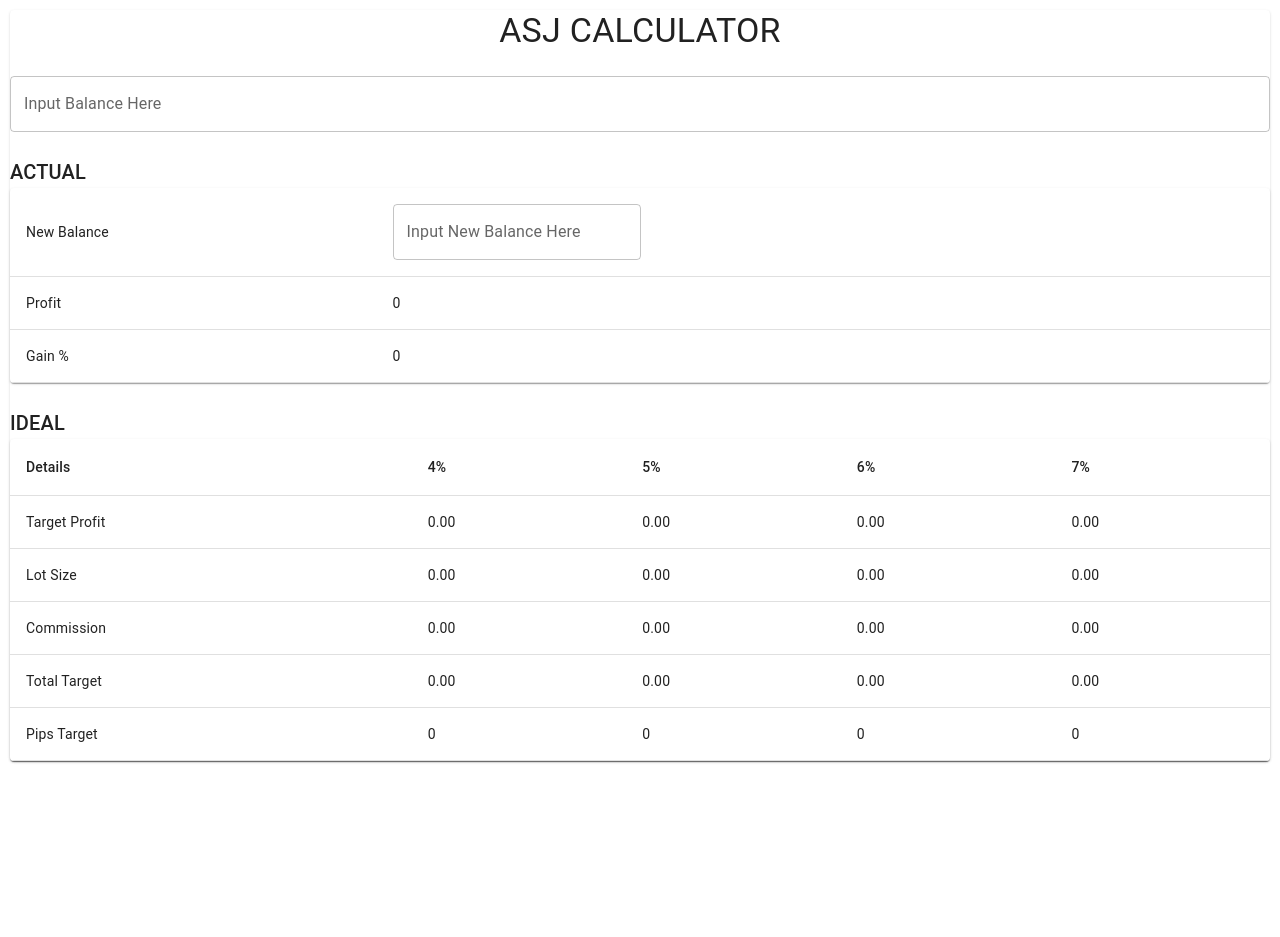
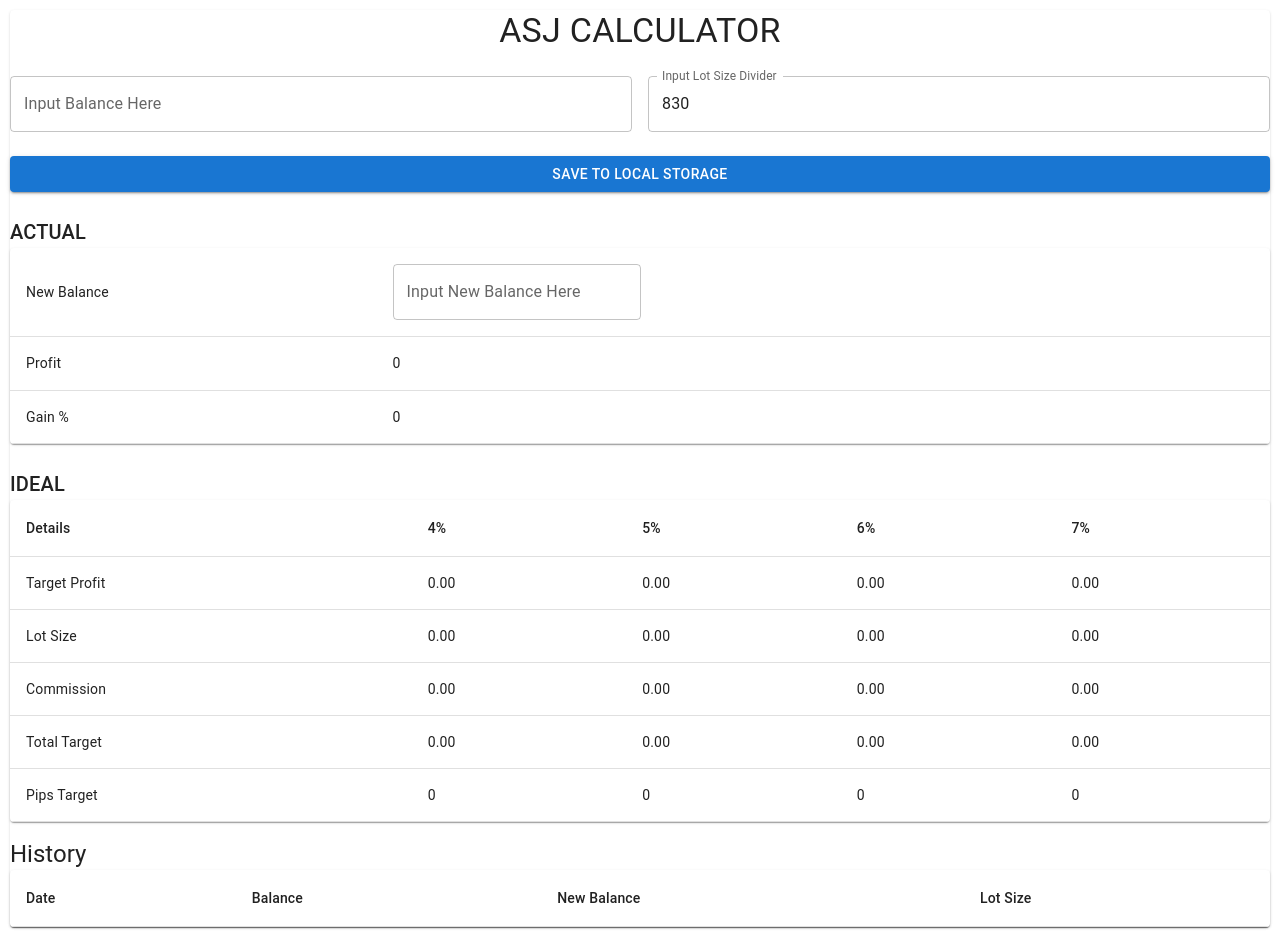
Before and after one commit to kjckangleon/asj-calculator, a React (Create React App) app: page / in a window 1280 px wide. Before the commit the page ends 800 px from the top, so only its background shows below. Built offline with nearby package versions, Linux system fonts and the light colour scheme.

Commit message:
Implement local history

```diff
--- a/src/components/Calculator.js
+++ b/src/components/Calculator.js
@@ -1,55 +1,91 @@
-import React, { useEffect, useState } from 'react';
-import { Stack, Typography, TextField, Paper, Table, TableContainer, TableBody, TableCell, TableRow, TableHead } from '@mui/material';
+import React, { useEffect, useState } from "react";
+import {
+  Stack,
+  Typography,
+  TextField,
+  Paper,
+  Table,
+  TableContainer,
+  TableBody,
+  TableCell,
+  TableRow,
+  TableHead,
+  Button,
+} from "@mui/material";
 
 const Calculator = () => {
-  const [value, setValue] = useState('');
+  const [value, setValue] = useState("");
   const [lotSizeValue, setLotSizeValue] = useState(0);
   const [commissionValue, setCommissionValue] = useState(0);
-  const [newBalance, setNewBalance] = useState('');
+  const [newBalance, setNewBalance] = useState("");
+  const [lotSizeDivider, setLotSizeDivder] = useState(830);
+  const [localHistory, setLocalHistory] = useState([]);
 
   useEffect(() => {
-    const finalValue = Number((value/830).toString().match(/^\d+(?:\.\d{0,2})?/));
+    const finalValue = Number(
+      (value / lotSizeDivider).toString().match(/^\d+(?:\.\d{0,2})?/)
+    );
     setLotSizeValue(finalValue);
-  },[value])
+  }, [value, lotSizeDivider]);
+
+  useEffect(() => {}, [lotSizeDivider]);
 
   useEffect(() => {
-    setCommissionValue(lotSizeValue*30);
-  },[lotSizeValue])
-
+    setCommissionValue(lotSizeValue * 30);
+  }, [lotSizeValue]);
 
   const handleChange = (e) => {
     const newValue = e.target.value;
-    setValue(newValue);
-  }
+    const name = e.target.name;
+    if (name === "lotSize") {
+      setLotSizeDivder(newValue);
+    } else {
+      setValue(newValue);
+    }
+  };
+
+  useEffect(() => {
+    getLocalStorageData();
+  }, []);
+
+  const getLocalStorageData = () => {
+    const history = localStorage.getItem("history");
+
+    if (history != null) {
+      const a = JSON.parse(history);
+
+      setLocalHistory(a);
+    }
+  };
 
   const handleChangeNewBalance = (e) => {
     const newValue = e.target.value;
     setNewBalance(newValue);
-  }
+  };
 
   const targetProfit = () => {
     return (
       <TableRow>
         <TableCell>Target Profit</TableCell>
-        <TableCell>{(value*0.04).toFixed(2)}</TableCell>
-        <TableCell>{(value*0.05).toFixed(2)}</TableCell>
-        <TableCell>{(value*0.06).toFixed(2)}</TableCell>
-        <TableCell>{(value*0.07).toFixed(2)}</TableCell>
+        <TableCell>{(value * 0.04).toFixed(2)}</TableCell>
+        <TableCell>{(value * 0.05).toFixed(2)}</TableCell>
+        <TableCell>{(value * 0.06).toFixed(2)}</TableCell>
+        <TableCell>{(value * 0.07).toFixed(2)}</TableCell>
       </TableRow>
-    )
-  }
+    );
+  };
 
   const lotSize = () => {
     return (
       <TableRow>
         <TableCell>Lot Size</TableCell>
-        <TableCell>{(lotSizeValue).toFixed(2)}</TableCell>
-        <TableCell>{(lotSizeValue).toFixed(2)}</TableCell>
-        <TableCell>{(lotSizeValue).toFixed(2)}</TableCell>
-        <TableCell>{(lotSizeValue).toFixed(2)}</TableCell>
+        <TableCell>{lotSizeValue.toFixed(2)}</TableCell>
+        <TableCell>{lotSizeValue.toFixed(2)}</TableCell>
+        <TableCell>{lotSizeValue.toFixed(2)}</TableCell>
+        <TableCell>{lotSizeValue.toFixed(2)}</TableCell>
       </TableRow>
-    )
-  }
+    );
+  };
 
   const commision = () => {
     return (
@@ -60,8 +96,8 @@ const Calculator = () => {
         <TableCell>{commissionValue.toFixed(2)}</TableCell>
         <TableCell>{commissionValue.toFixed(2)}</TableCell>
       </TableRow>
-    )
-  }
+    );
+  };
 
   const totalTarget = () => {
     return (
@@ -72,8 +108,8 @@ const Calculator = () => {
         <TableCell>{calculateTotal(0.06)}</TableCell>
         <TableCell>{calculateTotal(0.07)}</TableCell>
       </TableRow>
-    )
-  }
+    );
+  };
 
   const pipsTarget = () => {
     return (
@@ -84,34 +120,95 @@ const Calculator = () => {
         <TableCell>{calculateTotal(0.06, true)}</TableCell>
         <TableCell>{calculateTotal(0.07, true)}</TableCell>
       </TableRow>
-    )
-  }
+    );
+  };
 
   const calculateTotal = (percentage, isPipsTarget) => {
-    const finalValue = (percentage * value) + commissionValue;
-    return isPipsTarget ? Number((finalValue/lotSizeValue).toString().match(/^\d+(?:\.\d{0,2})?/)) : finalValue.toFixed(2);
-  }
+    const finalValue = percentage * value + commissionValue;
+    return isPipsTarget
+      ? Number(
+          (finalValue / lotSizeValue).toString().match(/^\d+(?:\.\d{0,2})?/)
+        )
+      : finalValue.toFixed(2);
+  };
+
+  const saveToLocalStorage = () => {
+    const date = new Date();
+    const item = localStorage.getItem("history");
+
+    if (item == null) {
+      localStorage.setItem("history", JSON.stringify([]));
+    }
+
+    const history = localStorage.getItem("history");
+
+    const a = JSON.parse(history);
+    let c = a;
+    const q = {
+      date: date,
+      balance: value,
+      newBalance: newBalance,
+      lotSize: lotSizeDivider,
+    };
+    c.push(q);
+    const d = JSON.stringify(c);
+    localStorage.setItem("history", d);
+    getLocalStorageData();
+  };
+
+  const convertDate = (value) => {
+    const a = new Date(value);
+    const b = `${a.getMonth()}-${a.getDate()}-${a.getFullYear()} ${a.getHours()}:${a.getMinutes()}`;
+
+    return b;
+  };
+
+  const loadData = (value) => {
+    setLotSizeDivder(value.lotSize);
+    setValue(value.balance);
+    setNewBalance(value.newBalance);
+  };
 
   return (
-    <Paper sx={{
-      minHeight: '500px',
-      margin: '10px'
-    }}>
+    <Paper
+      sx={{
+        minHeight: "500px",
+        margin: "10px",
+      }}
+    >
       <Stack direction="column" spacing={3}>
-        <Stack alignItems='center'>
-          <Typography variant='h4'>ASJ CALCULATOR</Typography>
+        <Stack alignItems="center">
+          <Typography variant="h4">ASJ CALCULATOR</Typography>
         </Stack>
-        <Stack>
+        <Stack direction="row" spacing={2}>
           <TextField
             id="current-balance"
+            name="balance"
             type="number"
             value={value}
             onChange={handleChange}
-            label="Input Balance Here"/>
+            label="Input Balance Here"
+            fullWidth
+          />
+          <TextField
+            id="current-balance"
+            name="lotSize"
+            type="number"
+            value={lotSizeDivider}
+            onChange={handleChange}
+            label="Input Lot Size Divider "
+            fullWidth
+          />
         </Stack>
         <Stack>
+          <Button variant="contained" onClick={saveToLocalStorage}>
+            Save to local storage
+          </Button>
+        </Stack>
+
+        <Stack>
           <Stack>
-            <Typography variant='h6'>ACTUAL</Typography>
+            <Typography variant="h6">ACTUAL</Typography>
           </Stack>
           <TableContainer component={Paper}>
             <Table>
@@ -124,8 +221,9 @@ const Calculator = () => {
                       type="number"
                       value={newBalance}
                       onChange={handleChangeNewBalance}
-                      label="Input New Balance Here"/>
-                    </TableCell>
+                      label="Input New Balance Here"
+                    />
+                  </TableCell>
                 </TableRow>
                 <TableRow>
                   <TableCell>Profit</TableCell>
@@ -133,7 +231,13 @@ const Calculator = () => {
                 </TableRow>
                 <TableRow>
                   <TableCell>Gain %</TableCell>
-                  <TableCell>{Number((((newBalance - value)/value)*100).toString().match(/^\d+(?:\.\d{0,2})?/))}</TableCell>
+                  <TableCell>
+                    {Number(
+                      (((newBalance - value) / value) * 100)
+                        .toString()
+                        .match(/^\d+(?:\.\d{0,2})?/)
+                    )}
+                  </TableCell>
                 </TableRow>
               </TableBody>
             </Table>
@@ -141,7 +245,7 @@ const Calculator = () => {
         </Stack>
         <Stack>
           <Stack>
-            <Typography variant='h6'>IDEAL</Typography>
+            <Typography variant="h6">IDEAL</Typography>
           </Stack>
           <TableContainer component={Paper}>
             <Table>
@@ -165,9 +269,48 @@ const Calculator = () => {
           </TableContainer>
         </Stack>
       </Stack>
+      <Stack mt={2}>
+        <Stack>
+          <Typography variant="h5">History</Typography>
+        </Stack>
+        <Stack>
+          <TableContainer component={Paper} sx={{ padding: 0 }}>
+            <Table>
+              <TableHead>
+                <TableRow>
+                  <TableCell>Date</TableCell>
+                  <TableCell>Balance</TableCell>
+                  <TableCell>New Balance</TableCell>
+                  <TableCell>Lot Size</TableCell>
+                </TableRow>
+              </TableHead>
+              <TableBody>
+                {localHistory.length > 0 &&
+                  localHistory.map((item, index) => (
+                    <TableRow direction="row" spacing={2} key={index}>
+                      <TableCell>{convertDate(item.date)}</TableCell>
+                      <TableCell>{item.balance}</TableCell>
+                      <TableCell>{item.newBalance}</TableCell>
+                      <TableCell>{item.lotSize}</TableCell>
+                      <TableCell>
+                        <Button
+                          onClick={() => loadData(item)}
+                          size="small"
+                          variant="contained"
+                          color="secondary"
+                        >
+                          Load Data
+                        </Button>
+                      </TableCell>
+                    </TableRow>
+                  ))}
+              </TableBody>
+            </Table>
+          </TableContainer>
+        </Stack>
+      </Stack>
     </Paper>
-
-  )
-}
+  );
+};
 
 export default Calculator;
```
